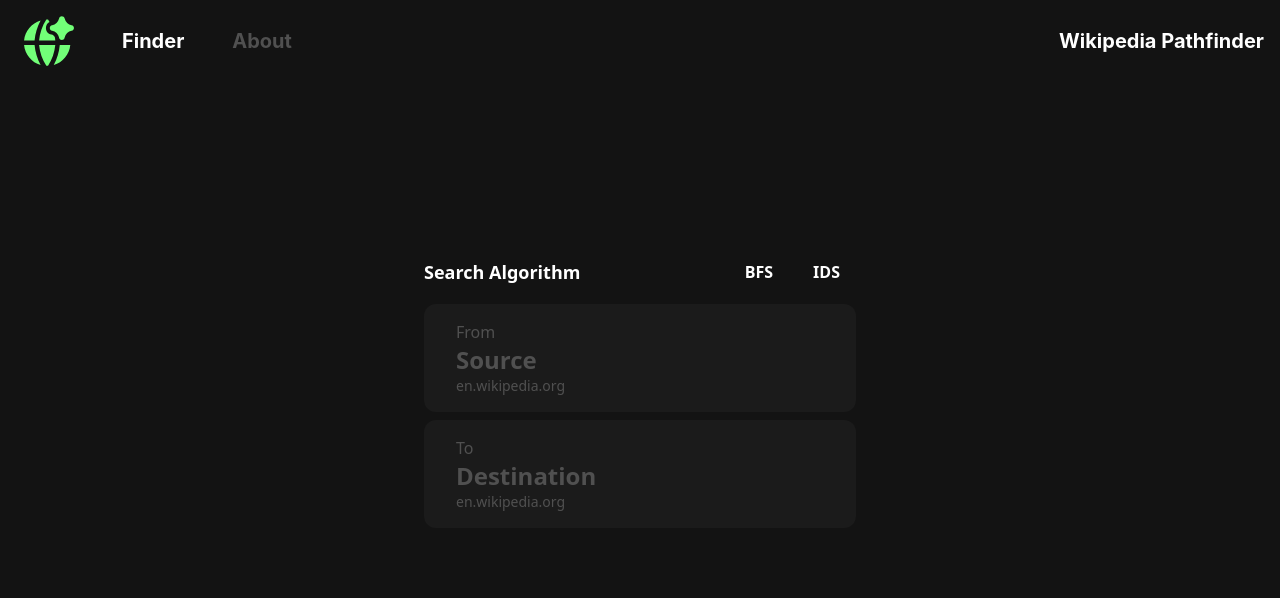
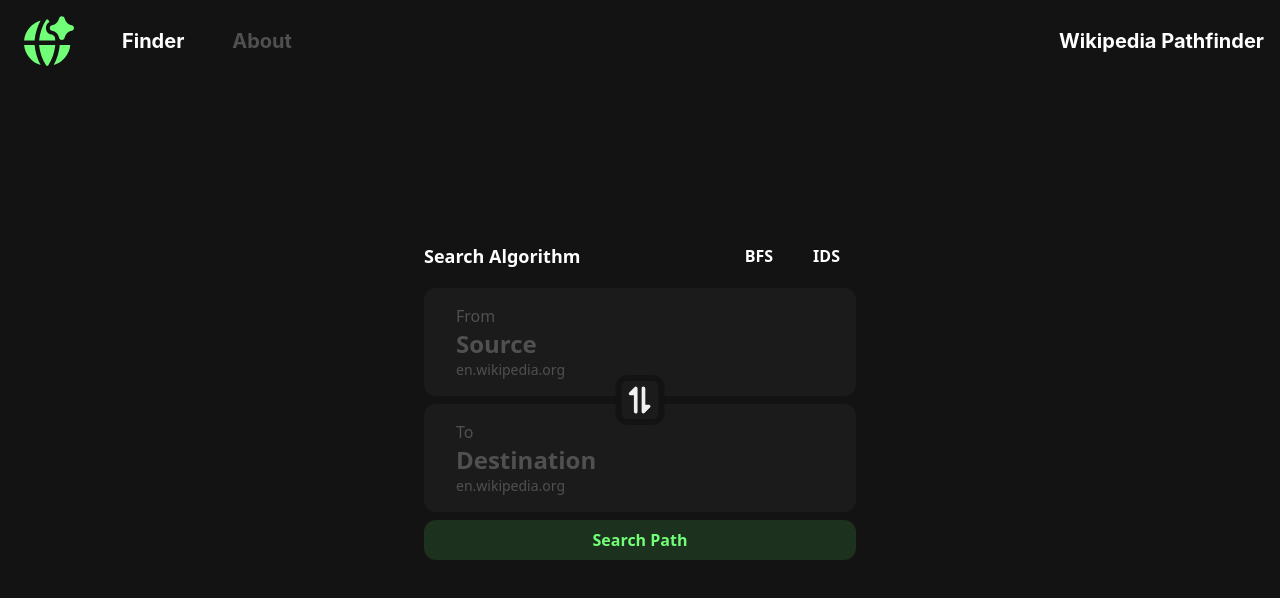
Before and after one commit to DerwinRustanly/Tubes2_JuBender, a React (Create React App) app in the folder frontend/: page / in a window 1280 px wide. Shown: the top 598 px of the page. Built offline with nearby package versions, Linux system fonts and the light colour scheme.

Commit message:
feat: add finder page design

```diff
--- a/frontend/src/pages/finder.js
+++ b/frontend/src/pages/finder.js
@@ -1,4 +1,4 @@
-import swtch from "../assets/switch.svg"
+import swtch from "../assets/switch.svg";
 
 export default function Finder() {
   return (
@@ -15,7 +15,9 @@
             </button>
           </div>
         </div>
-        <div className="flex flex-col justify-center text-3 mt-4 mb-2 py-4 px-8 bg-2 rounded-xl">
+        <div>
+          <img alt="" src={swtch} className="border-1 border-[6px] rounded-xl bg-2 absolute z-10 top-1/2 left-1/2 -translate-x-1/2 -translate-y-1/2"></img>
+          <div className="relative flex flex-col justify-center text-3 mt-4 mb-2 py-4 px-8 bg-2 rounded-xl">
             <span>From</span>
             <form action="">
               <input
@@ -26,7 +28,7 @@
             </form>
             <span className="text-sm">en.wikipedia.org</span>
           </div>
-        <div className="flex flex-col justify-center text-3 mb-4 py-4 px-8 bg-2 rounded-xl">
+          <div className="flex flex-col justify-center text-3 mb-2 py-4 px-8 bg-2 rounded-xl">
             <span>To</span>
             <form action="">
               <input
@@ -38,6 +40,10 @@
             <span className="text-sm">en.wikipedia.org</span>
           </div>
         </div>
+        <button className="bg-4 w-full text-5 flex justify-center px-4 py-2 rounded-xl font-bold">
+          Search Path
+        </button>
+      </div>
     </div>
   );
 }
```
Lines whose indentation alone changed are shown as unchanged.
